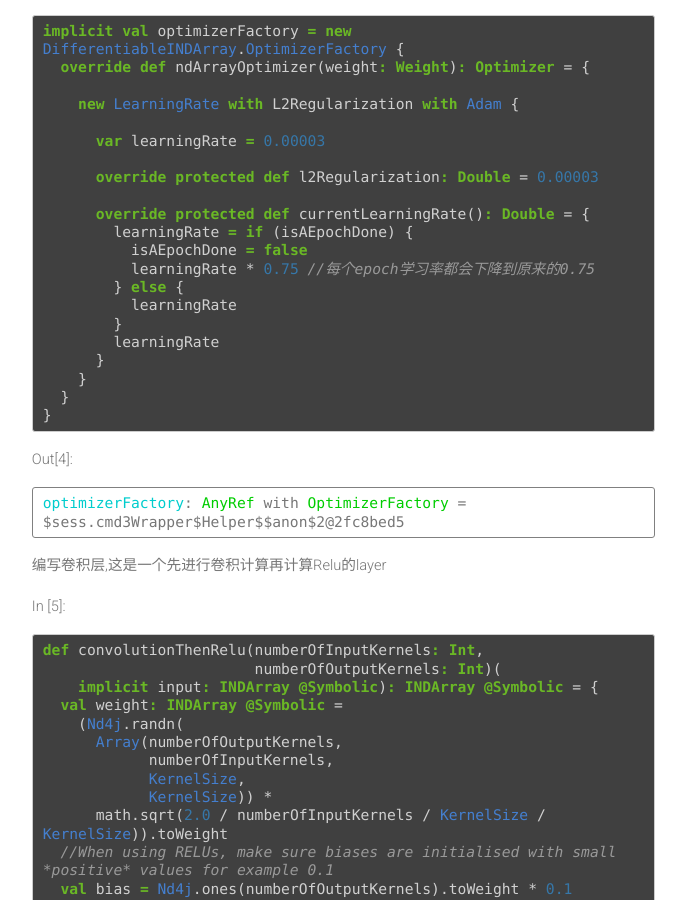
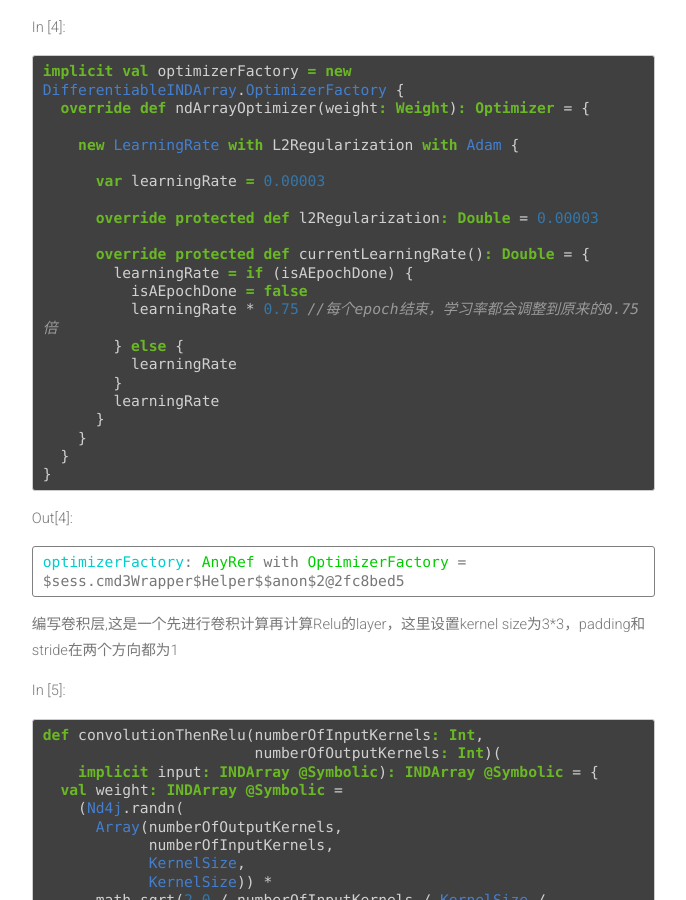
Before and after one commit to ThoughtWorksInc/DeepLearning.scala, a Jekyll site: the page built from demo/CNNs.html, in a window 1280 px wide and 900 px high, scrolled down 6596 px. Shown: the whole window, without its empty margins (387-1073 px from the left). Built offline with Jekyll 4.4.1, drawn with Linux system fonts in a browser that asks for light colours; nearby versions of some CDN libraries; comment, search, counter and statistics services are not loaded.

Commit message:
Automatically generate the html from ipynb.

```diff
--- a/demo/CNNs.html
+++ b/demo/CNNs.html
@@ -420,7 +420,7 @@ SLF4J: See http://www.slf4j.org/codes.html#StaticLoggerBinder for further detail
       <span class="k">override</span> <span class="k">protected</span> <span class="k">def</span> <span class="n">currentLearningRate</span><span class="o">()</span><span class="k">:</span> <span class="kt">Double</span> <span class="o">=</span> <span class="o">{</span>
         <span class="n">learningRate</span> <span class="k">=</span> <span class="k">if</span> <span class="o">(</span><span class="n">isAEpochDone</span><span class="o">)</span> <span class="o">{</span>
           <span class="n">isAEpochDone</span> <span class="k">=</span> <span class="kc">false</span>
-          <span class="n">learningRate</span> <span class="o">*</span> <span class="mf">0.75</span> <span class="c1">//每个epoch学习率都会下降到原来的0.75</span>
+          <span class="n">learningRate</span> <span class="o">*</span> <span class="mf">0.75</span> <span class="c1">//每个epoch结束，学习率都会调整到原来的0.75倍</span>
         <span class="o">}</span> <span class="k">else</span> <span class="o">{</span>
           <span class="n">learningRate</span>
         <span class="o">}</span>
@@ -459,7 +459,7 @@ SLF4J: See http://www.slf4j.org/codes.html#StaticLoggerBinder for further detail
 </div>
 <div class="inner_cell">
 <div class="text_cell_render border-box-sizing rendered_html">
-<p>编写卷积层,这是一个先进行卷积计算再计算Relu的layer</p>
+<p>编写卷积层,这是一个先进行卷积计算再计算Relu的layer，这里设置kernel size为3*3，padding和stride在两个方向都为1</p>
 
 </div>
 </div>
@@ -1003,10 +1003,10 @@ train loss : 0.2774548053741455
 
 
 
-<div id="d43e4834-a539-49f2-b20e-44c3c5263c08"></div>
+<div id="d36d4bd4-f4a2-47b2-bc22-148abc2d7921"></div>
 <div class="output_subarea output_javascript ">
 <script type="text/javascript">
-var element = $('#d43e4834-a539-49f2-b20e-44c3c5263c08');
+var element = $('#d36d4bd4-f4a2-47b2-bc22-148abc2d7921');
 
 requirejs(["plotly"], function(Plotly) {
   (function () {
```
Also changed, not shown: other parts of demo/CNNs.html (+2 -2 lines), 1 other file.
